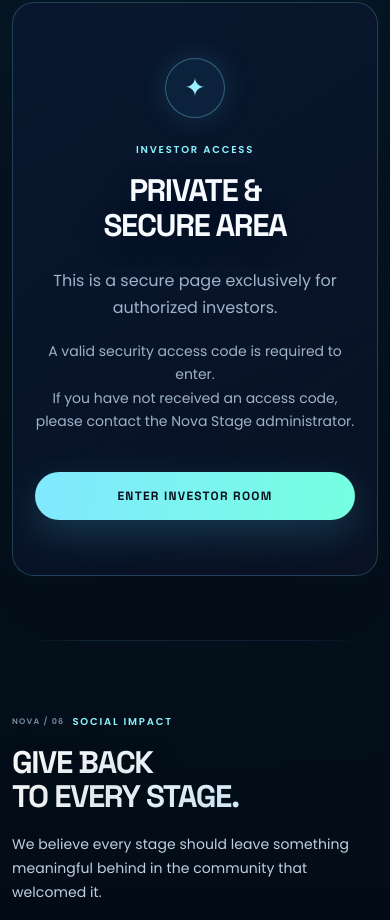
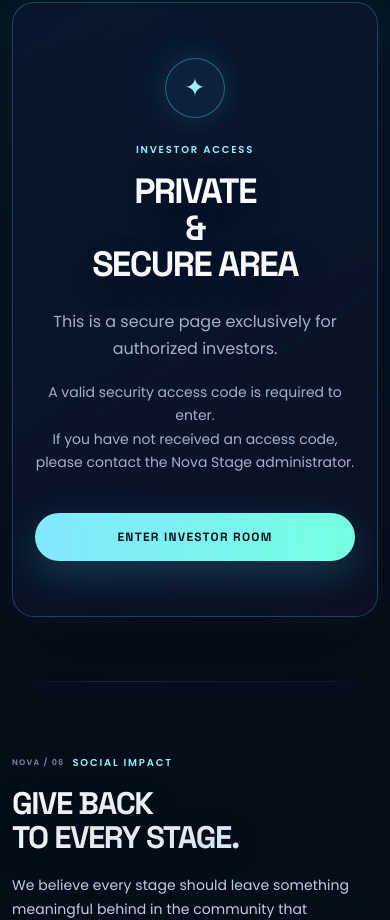
Before and after one commit to Novastage/-_-, a website: page index.html in a window 390 px wide. Shown: the part 6164-7084 px from the top of the page. Drawn offline with Linux system fonts and the light colour scheme.

Commit message:
Refine investor title and impact line layout

```diff
--- a/style.css
+++ b/style.css
@@ -360,6 +360,38 @@ body .nova-video-hero .hero-video-tags {
   line-height: 1.55;
 }
 
+/* =========================================================
+   FINAL TYPOGRAPHY / LINE-BREAK TUNING
+========================================================= */
+
+.investor-access-box h2 {
+  font-size: 0 !important;
+  line-height: 1 !important;
+  text-align: center !important;
+  text-wrap: initial !important;
+}
+
+.investor-access-box h2::before {
+  content: "PRIVATE\A&\ASECURE AREA";
+  display: block;
+  white-space: pre-line;
+  width: 100%;
+  margin: 0 auto;
+  color: var(--nova-ice);
+  font-family: var(--nova-display);
+  font-size: clamp(40px, 4.7vw, 66px);
+  font-weight: 700;
+  line-height: 1.04;
+  letter-spacing: -.045em;
+  text-align: center;
+  text-shadow: 0 8px 34px rgba(0, 0, 0, .24);
+}
+
+.impact-section .section-description {
+  max-width: none;
+  white-space: nowrap;
+}
+
 @media (max-width: 900px) {
   .section::after {
     width: calc(100% - 40px);
@@ -370,6 +402,14 @@ body .nova-video-hero .hero-video-tags {
   .investor-access-box h2 {
     font-size: clamp(34px, 9vw, 52px);
     line-height: 1.02;
+  }
+
+  .investor-access-box h2::before {
+    font-size: clamp(34px, 9vw, 52px);
+  }
+
+  .impact-section .section-description {
+    white-space: normal;
   }
 
   .section-head > .eyebrow {
```
